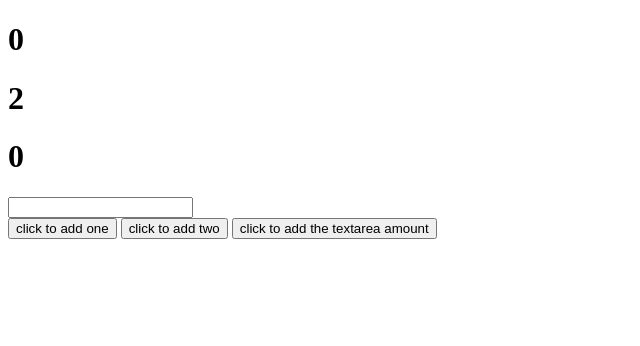
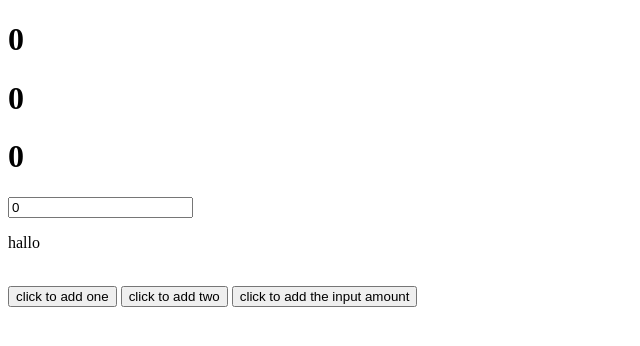
Before and after one commit to victorvos/WebappStyling, a website: page testjs/index.html in a window 1280 px wide. Both pictures are taken after a click on the button "click to add two". Shown: the whole page, without its empty margins (0-640 px from the left). Drawn offline with Linux system fonts and the light colour scheme.

Commit message:
addingamount increment op zowel H2 als H3

```diff
--- a/testjs/index.html
+++ b/testjs/index.html
@@ -12,12 +12,13 @@
         <h1 id="this-two">0</h1>
         <h1 id="this-three">0</h1>
 
-        <input type="text" id="adding-amount">
+        <input type="text" id="adding-amount" value=0>
+        <p id="hallo">hallo</p>
         <br>
 
         <button id="button1" type="button">click to add one</button>
         <button id="button2" type="button">click to add two</button>
-        <button id="buttonAddInputAmount" name="buttonAddInputAmount" type="button">click to add the textarea amount</button>
+        <button id="buttonAddInputAmount" type="button">click to add the input amount</button>
 
     </div>
     <script src="index.js"></script>
--- a/testjs/index.js
+++ b/testjs/index.js
@@ -11,19 +11,23 @@ let two = 2; // parameter
 
 let $thisTwo = document.querySelector("#this-two");
 let $thisThree = document.querySelector('#this-three');
+let $addingAmount = document.querySelector('#adding-amount');
+let addingAmount;
 
 document.getElementById("button1").addEventListener('click', addOne);
 document.getElementById("button2").addEventListener('click', () =>{
+    addingAmount = parseInt($addingAmount.value);
     console.log(count2);
-    count2+=two;
+    count2+=addingAmount;
     $thisTwo.innerHTML = count2;
 });
 
-let $addingAmount = document.querySelector('#adding-amount').value;
-$addingAmount = Number($addingAmount);
+let $hallo = document.querySelector('#hallo');
+let hallo = $hallo.innerHTML;
 
 document.getElementById("buttonAddInputAmount").addEventListener('click', () =>{
-    console.log(count3);
-    count3+=$addingAmount;
+    addingAmount = parseInt($addingAmount.value);
+    console.log(addingAmount);
+    count3+=addingAmount;
     $thisThree.innerHTML = count3;
 })
```
